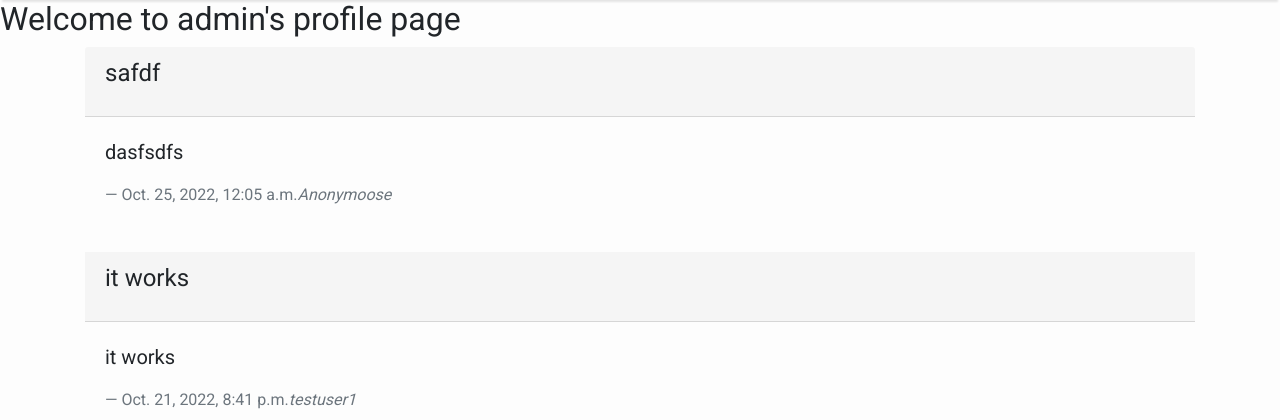
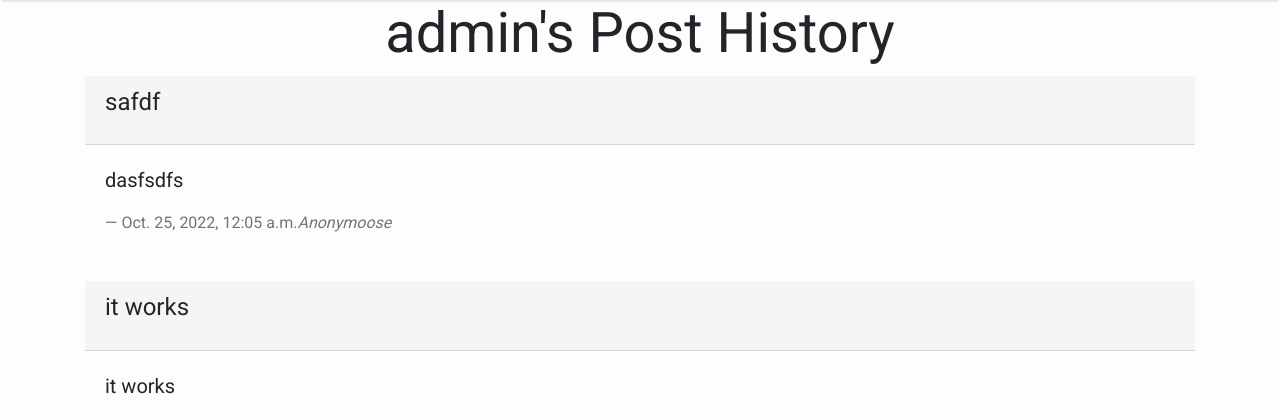
Before and after one commit to gcivil-nyu-org/INET-Team-4-F2022, a Django app: template BeHonest/post/templates/profile.html in a window 1280 px wide. Shown: the part 72-492 px from the top of the page. Run offline with Django 4.2, Linux system fonts and the light colour scheme; the template is opened without the code that fills it: values that come from a table or form of the project are taken from there, others are empty; a user stored in the database is signed in; data comes from the database, SQL or seed files in the repository; both versions use the stored data as it was after the commit; some libraries are stand-ins or nearby versions.

Commit message:
changed post history title

```diff
--- a/BeHonest/post/templates/profile.html
+++ b/BeHonest/post/templates/profile.html
@@ -1,6 +1,6 @@
 {% extends 'base.html' %}
 {% block content %}
-    <h2> Welcome to {{ user.username }}'s profile page</h2>
+    <h2 class = "display-4 text-center"> {{ user.username }}'s Post History</h2>
     <div class = "container"
         <div class = "card">
             {% for post in posts %}
```
Also changed, not shown: BeHonest/db.sqlite3.
